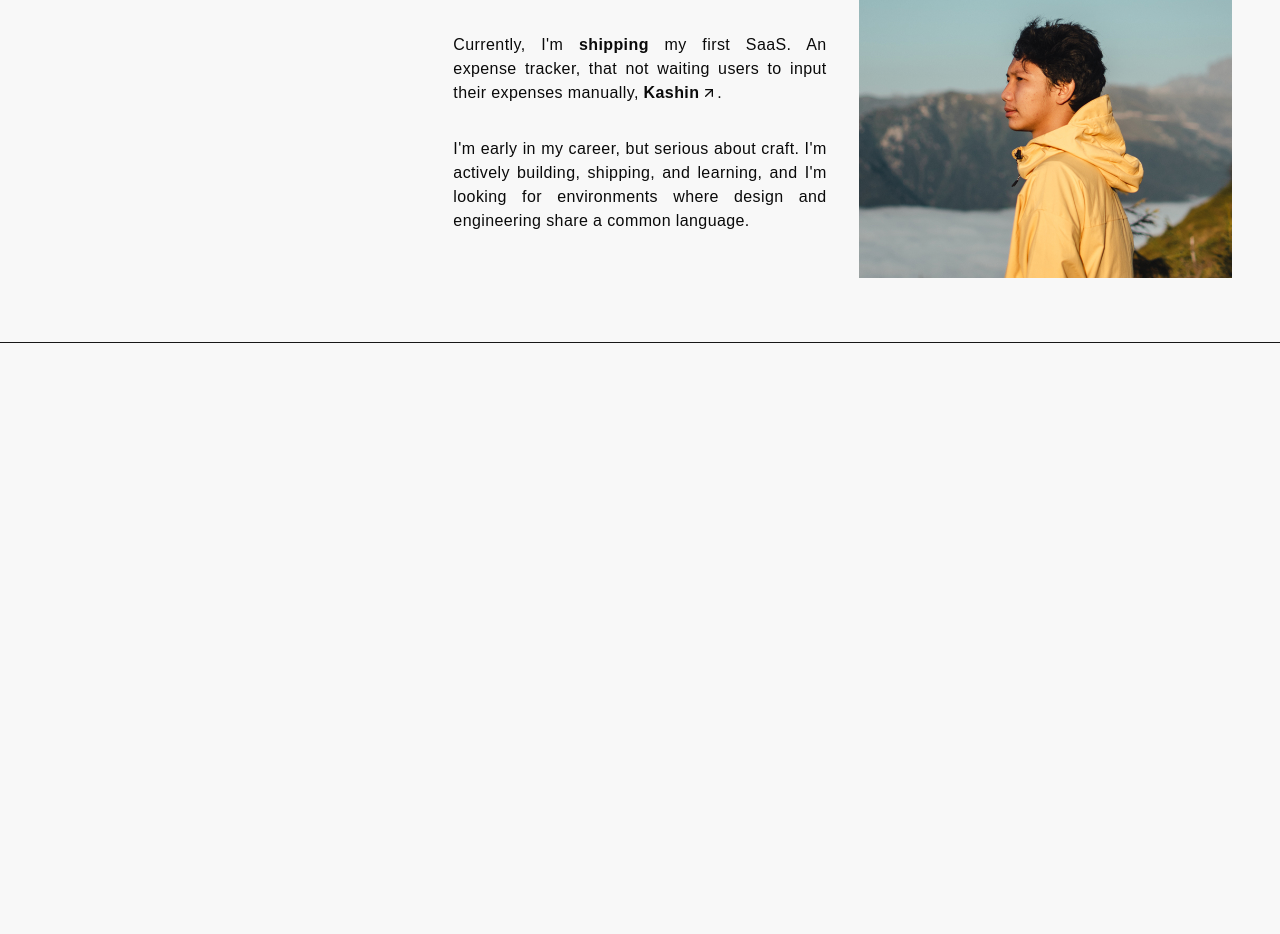
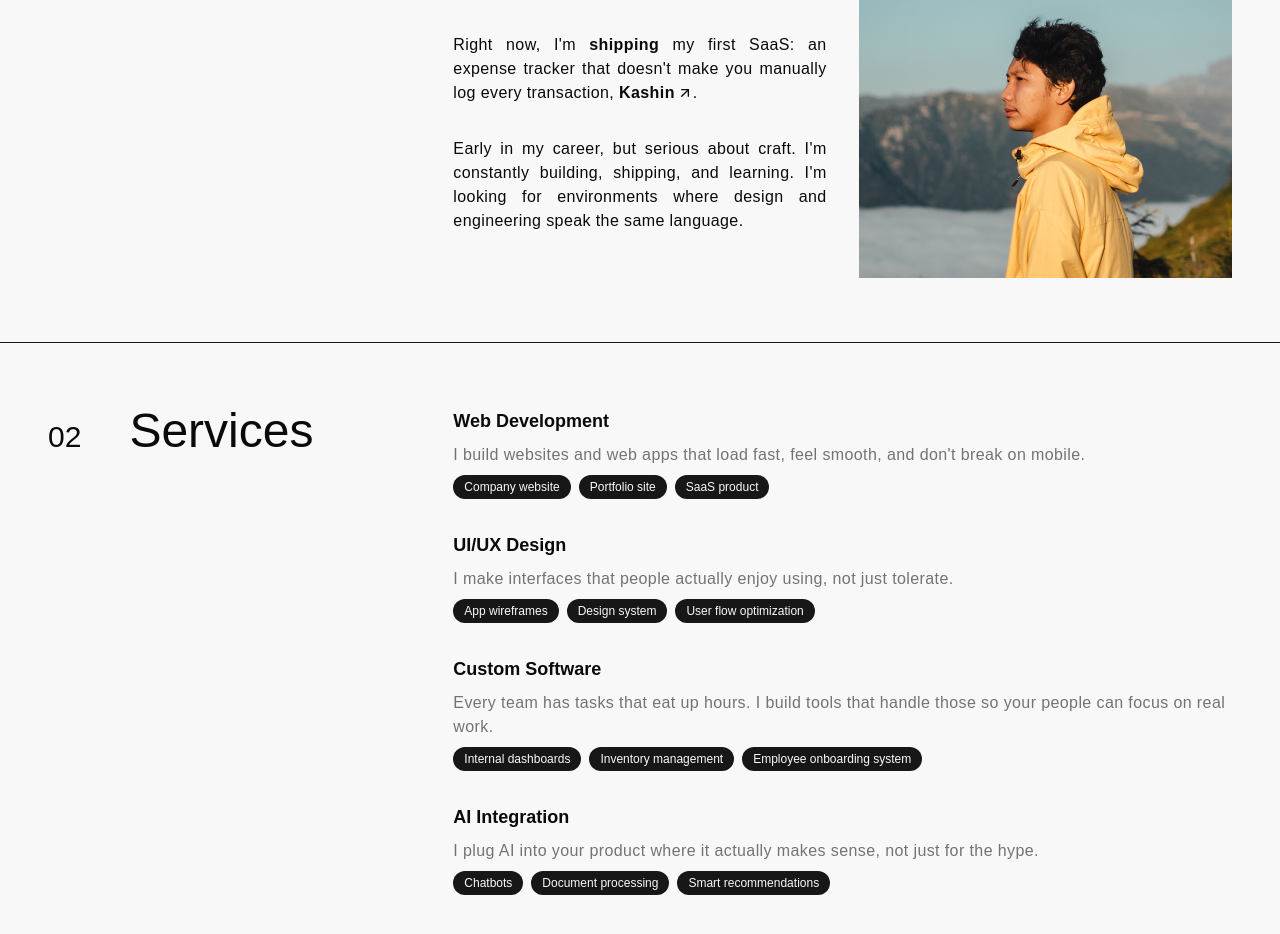
Before and after one commit to has-bii/portfolio, a React (Vite) app: page / in a window 1280 px wide. Shown: the part 960-1894 px from the top of the page. Before the commit the page ends 1303 px from the top, so only its background shows below. Built offline with nearby package versions, Linux system fonts and the light colour scheme.

Commit message:
feat(home): add service section

```diff
--- a/src/components/home/AboutMe.tsx
+++ b/src/components/home/AboutMe.tsx
@@ -15,14 +15,14 @@ export default function AboutMe() {
         {/* Content */}
         <div className="space-y-8 text-justify tracking-wide">
           <p>
-            I'm Hasbii. Spend most of my time building with React and Typescript. Lately, focusing
-            on AI Engineering. I love creating systems that aren't just functional, but gives life a
-            better experience.
+            I'm Hasbii. I spend most of my time building with React and TypeScript. Lately, I've
+            been diving into AI Engineering. I love creating systems that don't just work. They make
+            life a little easier.
           </p>
 
           <p>
-            Currently, I'm <strong>shipping</strong> my first SaaS. An expense tracker, that not
-            waiting users to input their expenses manually,&nbsp;
+            Right now, I'm <strong>shipping</strong> my first SaaS: an expense tracker that doesn't
+            make you manually log every transaction,&nbsp;
             <a
               href="https://waitlist.kashin.id"
               className="inline-flex items-center gap-0.5 font-semibold"
@@ -34,8 +34,8 @@ export default function AboutMe() {
           </p>
 
           <p>
-            I'm early in my career, but serious about craft. I'm actively building, shipping, and
-            learning, and I'm looking for environments where design and engineering share a common
+            Early in my career, but serious about craft. I'm constantly building, shipping, and
+            learning. I'm looking for environments where design and engineering speak the same
             language.
           </p>
         </div>
--- /dev/null
+++ b/src/components/home/Services.tsx
@@ -0,0 +1,35 @@
+import services from '@/data/services'
+import { Badge } from '@/components/ui/badge'
+
+export default function Services() {
+  return (
+    <section className="w-full px-12 py-16">
+      <div className="grid grid-cols-3 gap-8">
+        {/* Title */}
+        <div>
+          <h2 className="font-heading inline-flex items-end gap-12 text-5xl font-medium">
+            <span className="text-3xl">02</span>
+            Services
+          </h2>
+        </div>
+
+        {/* Content */}
+        <div className="col-span-2 space-y-8">
+          {services.map((service) => (
+            <div key={service.title} className="space-y-2">
+              <h3 className="text-lg font-semibold">{service.title}</h3>
+              <p className="text-muted-foreground tracking-wide">{service.description}</p>
+              <div className="flex flex-wrap gap-2">
+                {service.examples.map((example) => (
+                  <Badge key={example} variant="default" size="md">
+                    {example}
+                  </Badge>
+                ))}
+              </div>
+            </div>
+          ))}
+        </div>
+      </div>
+    </section>
+  )
+}
--- /dev/null
+++ b/src/components/ui/badge.tsx
@@ -0,0 +1,55 @@
+import * as React from 'react'
+import { cva, type VariantProps } from 'class-variance-authority'
+import { Slot } from 'radix-ui'
+
+import { cn } from '@/lib/utils'
+
+const badgeVariants = cva(
+  'group/badge inline-flex w-fit shrink-0 items-center justify-center gap-1 overflow-hidden rounded-4xl border border-transparent font-medium whitespace-nowrap transition-all focus-visible:border-ring focus-visible:ring-[3px] focus-visible:ring-ring/50 aria-invalid:border-destructive aria-invalid:ring-destructive/20 dark:aria-invalid:border-destructive/40 [&>svg]:pointer-events-none',
+  {
+    variants: {
+      variant: {
+        default: 'bg-primary text-primary-foreground [a]:hover:bg-primary/80',
+        secondary: 'bg-secondary text-secondary-foreground [a]:hover:bg-secondary/80',
+        destructive:
+          'bg-destructive/10 text-destructive focus-visible:ring-destructive/20 dark:bg-destructive/20 dark:focus-visible:ring-destructive/40 [a]:hover:bg-destructive/20',
+        outline: 'border-border text-foreground [a]:hover:bg-muted [a]:hover:text-muted-foreground',
+        ghost: 'hover:bg-muted hover:text-muted-foreground dark:hover:bg-muted/50',
+        link: 'text-primary underline-offset-4 hover:underline',
+      },
+      size: {
+        sm: 'h-5 px-1.5 py-0.5 text-[10px] [&>svg]:size-2.5',
+        default: 'h-5 px-2 py-0.5 text-xs [&>svg]:size-3',
+        md: 'h-6 px-2.5 py-1 text-xs [&>svg]:size-3.5',
+        lg: 'h-7 px-3 py-1.5 text-sm [&>svg]:size-4',
+      },
+    },
+    defaultVariants: {
+      variant: 'default',
+      size: 'default',
+    },
+  },
+)
+
+function Badge({
+  className,
+  variant = 'default',
+  size = 'default',
+  asChild = false,
+  ...props
+}: React.ComponentProps<'span'> &
+  VariantProps<typeof badgeVariants> & { asChild?: boolean }) {
+  const Comp = asChild ? Slot.Root : 'span'
+
+  return (
+    <Comp
+      data-slot="badge"
+      data-variant={variant}
+      data-size={size}
+      className={cn(badgeVariants({ variant, size }), className)}
+      {...props}
+    />
+  )
+}
+
+export { Badge, badgeVariants }
--- /dev/null
+++ b/src/data/services.ts
@@ -0,0 +1,33 @@
+export interface Service {
+  title: string
+  description: string
+  examples: string[]
+}
+
+const services: Service[] = [
+  {
+    title: 'Web Development',
+    description:
+      "I build websites and web apps that load fast, feel smooth, and don't break on mobile.",
+    examples: ['Company website', 'Portfolio site', 'SaaS product'],
+  },
+  {
+    title: 'UI/UX Design',
+    description: 'I make interfaces that people actually enjoy using, not just tolerate.',
+    examples: ['App wireframes', 'Design system', 'User flow optimization'],
+  },
+  {
+    title: 'Custom Software',
+    description:
+      'Every team has tasks that eat up hours. I build tools that handle those so your people can focus on real work.',
+    examples: ['Internal dashboards', 'Inventory management', 'Employee onboarding system'],
+  },
+  {
+    title: 'AI Integration',
+    description:
+      'I plug AI into your product where it actually makes sense, not just for the hype.',
+    examples: ['Chatbots', 'Document processing', 'Smart recommendations'],
+  },
+]
+
+export default services
--- a/src/routes/index.tsx
+++ b/src/routes/index.tsx
@@ -1,5 +1,6 @@
 import AboutMe from '@/components/home/AboutMe'
 import Hero from '@/components/home/Hero'
+import Services from '@/components/home/Services'
 import { Separator } from '@/components/ui/separator'
 import { createFileRoute } from '@tanstack/react-router'
 
@@ -12,6 +13,7 @@ function Home() {
       <Separator />
       <AboutMe />
       <Separator />
+      <Services />
     </>
   )
 }
```
